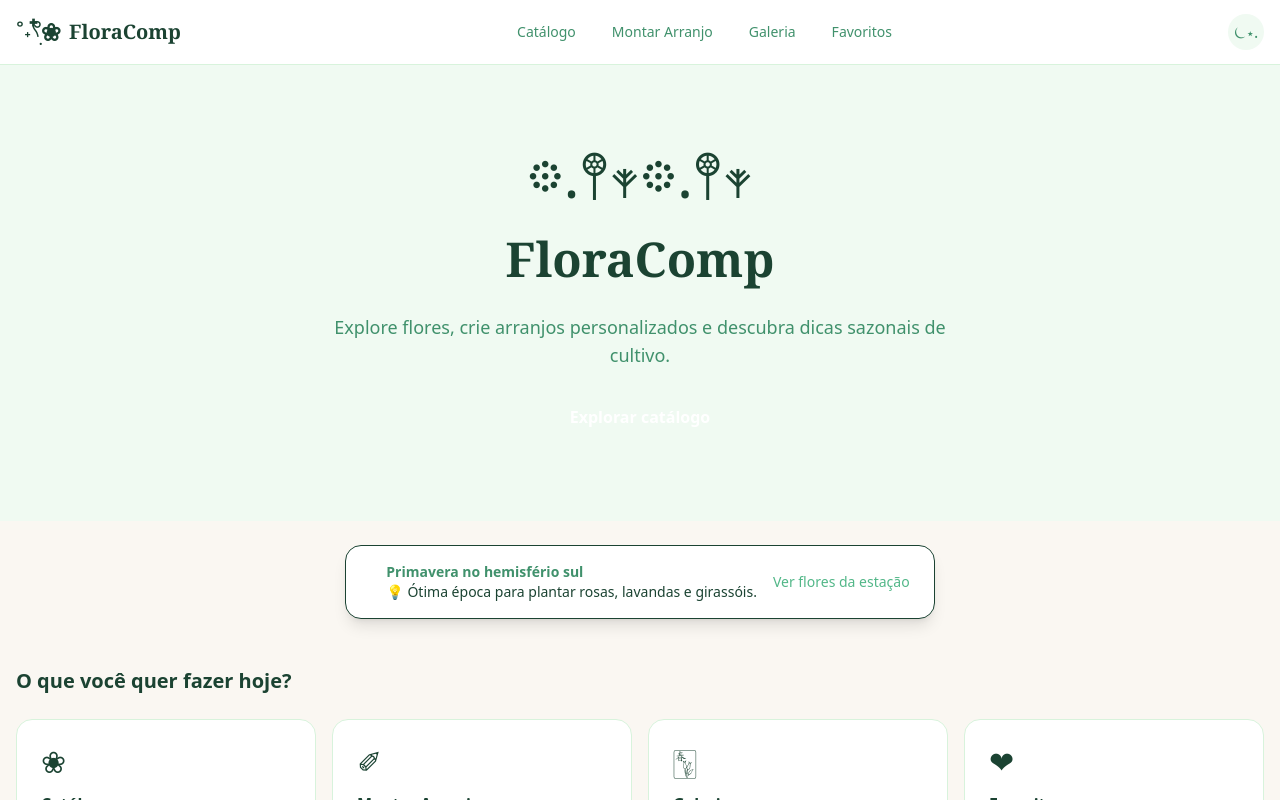
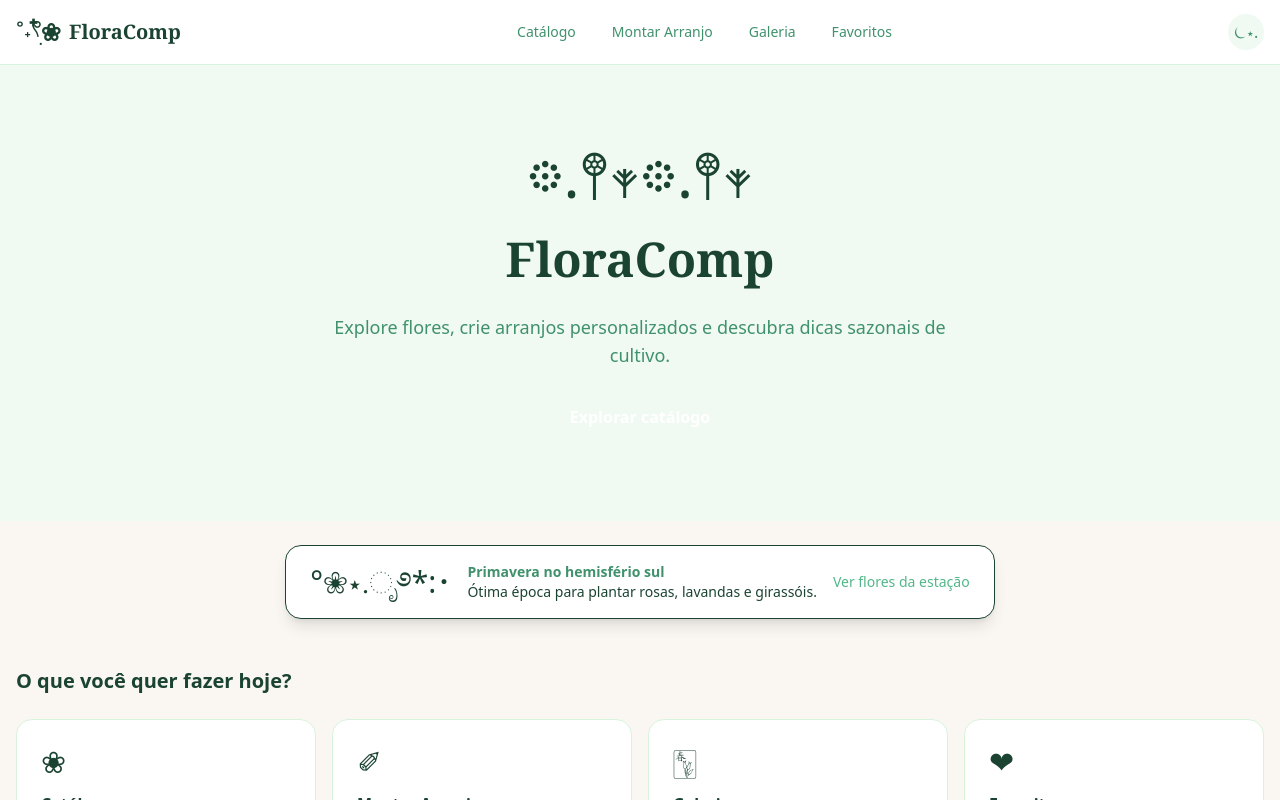
Before and after one commit to nahasBeatriz/FloraComp, a Next.js app: page / in a window 1280 px wide. Shown: the top 800 px of the page. Built offline with nearby package versions, Linux system fonts and the light colour scheme.

Commit message:
Style: emojis das dicas

```diff
--- a/src/components/seasonal/SeasonBanner.tsx
+++ b/src/components/seasonal/SeasonBanner.tsx
@@ -6,18 +6,18 @@ import { useEffect, useState } from "react";
 type SeasonInfo = { name: string; icon: string; tip: string; value: string };
 
 const SEASONS: SeasonInfo[] = [
-    { name: "Verão", icon: "", tip: "Orquídeas e hibiscos estão em plena floração.", value: "summer" },
-    { name: "Verão", icon: "", tip: "Orquídeas e hibiscos estão em plena floração.", value: "summer" },
-    { name: "Outono", icon: "", tip: "Crisântemos e dálias são as estrelas desta estação.", value: "fall" },
-    { name: "Outono", icon: "", tip: "Crisântemos e dálias são as estrelas desta estação.", value: "fall" },
-    { name: "Outono", icon: "", tip: "Crisântemos e dálias são as estrelas desta estação.", value: "fall" },
-    { name: "Inverno", icon: "", tip: "Camélias e violetas africanas resistem bem ao frio.", value: "winter" },
-    { name: "Inverno", icon: "", tip: "Camélias e violetas africanas resistem bem ao frio.", value: "winter" },
-    { name: "Inverno", icon: "", tip: "Camélias e violetas africanas resistem bem ao frio.", value: "winter" },
-    { name: "Primavera", icon: "", tip: "Ótima época para plantar rosas, lavandas e girassóis.", value: "spring" },
-    { name: "Primavera", icon: "", tip: "Ótima época para plantar rosas, lavandas e girassóis.", value: "spring" },
-    { name: "Primavera", icon: "", tip: "Ótima época para plantar rosas, lavandas e girassóis.", value: "spring" },
-    { name: "Verão", icon: "", tip: "Orquídeas e hibiscos estão em plena floração.", value: "summer" },
+    { name: "Verão", icon: "𖤓 ｡𖦹°‧ ⋆☀︎.", tip: "Orquídeas e hibiscos estão em plena floração.", value: "summer" },
+    { name: "Verão", icon: "𖤓 ｡𖦹°‧ ⋆☀︎.", tip: "Orquídeas e hibiscos estão em plena floração.", value: "summer" },
+    { name: "Outono", icon: "𖡼𖤣𖥧𖡼𓋼𖤣𖥧𓋼𓍊", tip: "Crisântemos e dálias são as estrelas desta estação.", value: "fall" },
+    { name: "Outono", icon: "𖡼𖤣𖥧𖡼𓋼𖤣𖥧𓋼𓍊", tip: "Crisântemos e dálias são as estrelas desta estação.", value: "fall" },
+    { name: "Outono", icon: "𖡼𖤣𖥧𖡼𓋼𖤣𖥧𓋼𓍊", tip: "Crisântemos e dálias são as estrelas desta estação.", value: "fall" },
+    { name: "Inverno", icon: "⋆꙳•❅‧*₊⋆☃︎‧*❆₊⋆", tip: "Camélias e violetas africanas resistem bem ao frio.", value: "winter" },
+    { name: "Inverno", icon: "⋆꙳•❅‧*₊⋆☃︎‧*❆₊⋆", tip: "Camélias e violetas africanas resistem bem ao frio.", value: "winter" },
+    { name: "Inverno", icon: "⋆꙳•❅‧*₊⋆☃︎‧*❆₊⋆", tip: "Camélias e violetas africanas resistem bem ao frio.", value: "winter" },
+    { name: "Primavera", icon: "°❀⋆.ೃ࿔*:･", tip: "Ótima época para plantar rosas, lavandas e girassóis.", value: "spring" },
+    { name: "Primavera", icon: "°❀⋆.ೃ࿔*:･", tip: "Ótima época para plantar rosas, lavandas e girassóis.", value: "spring" },
+    { name: "Primavera", icon: "°❀⋆.ೃ࿔*:･", tip: "Ótima época para plantar rosas, lavandas e girassóis.", value: "spring" },
+    { name: "Verão", icon: "𖤓 ｡𖦹°‧ ⋆☀︎.", tip: "Orquídeas e hibiscos estão em plena floração.", value: "summer" },
 ]; // índice = mês-1 (0=jan ... 11=dez)
 
 export default function SeasonBanner() {
@@ -41,7 +41,7 @@ export default function SeasonBanner() {
                 {season.name} no hemisfério sul
             </p>
             <p className="text-sm" style={{ color: "var(--text-primary)" }}>
-                💡 {season.tip}
+                {season.tip}
             </p>
             </div>
             <Link
```
